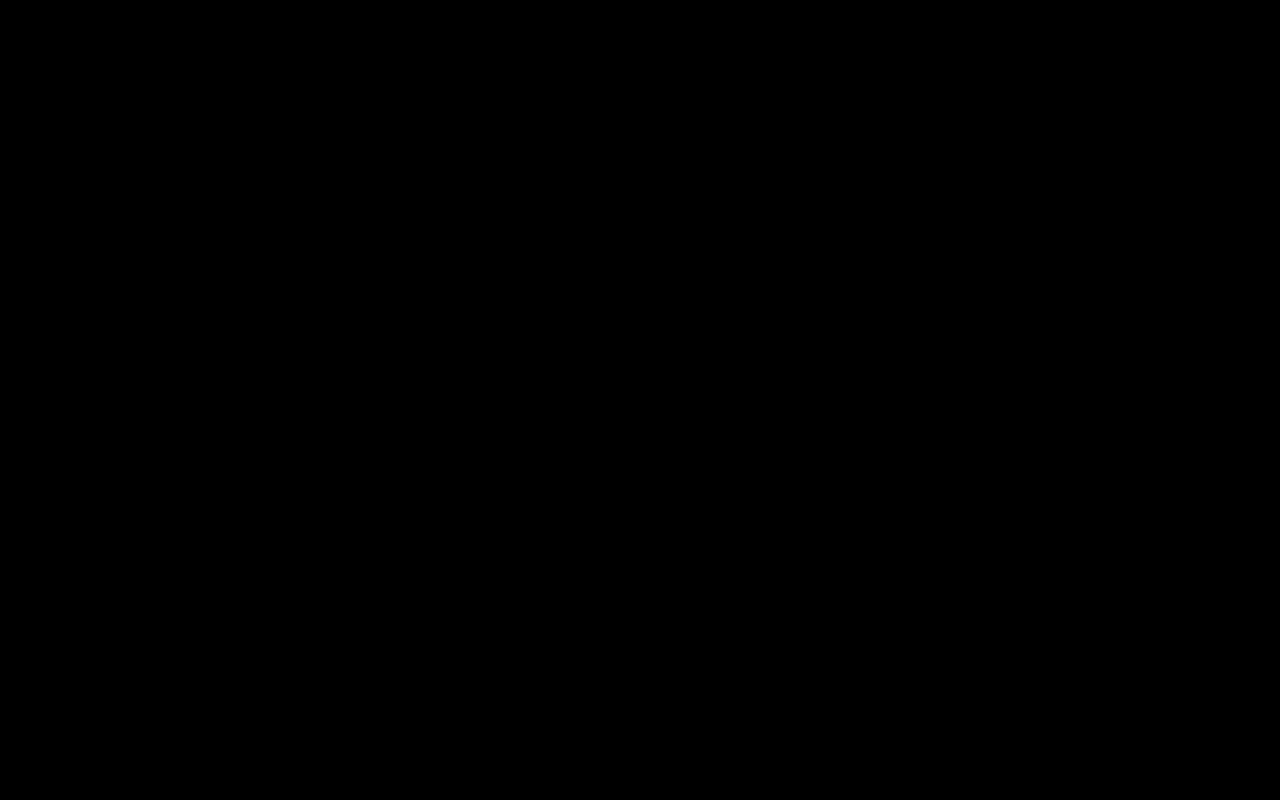
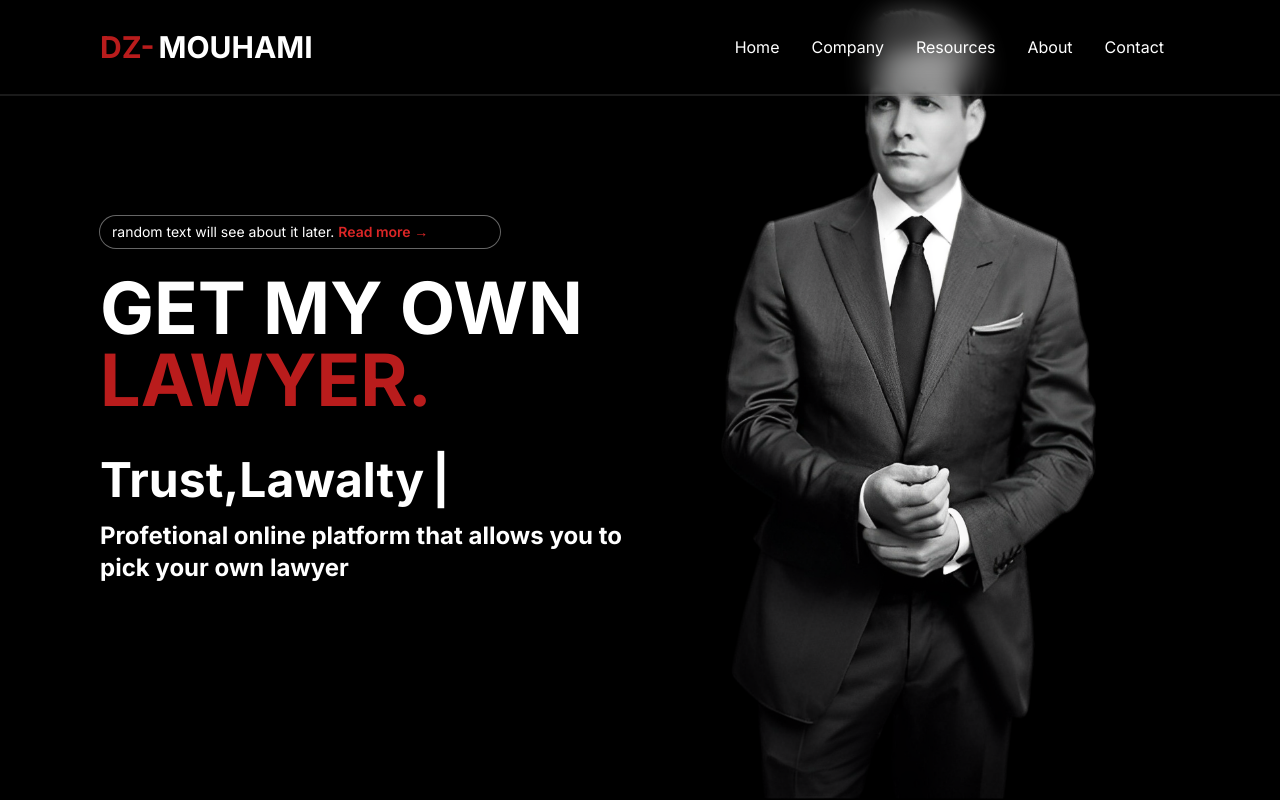
Before and after one commit to bilalsg/glprojets1, a Next.js app: page / in a window 1280 px wide. Built offline with nearby package versions, Linux system fonts and the light colour scheme.

Commit message:
this is the pull of the hero section of the project

```diff
--- /dev/null
+++ b/app/components/Herosection.tsx
@@ -0,0 +1,57 @@
+"use client"
+import React from 'react'
+import Typed from 'react-typed'
+import Button from '@/elements/Button'
+const Herosection = () => {
+  return (
+    <>
+    <div className='text-white w-full flex  relative  '>
+    <div className="absolute z-[0] w-[50%] h-[50%] right-20 bottom-20 blue__gradient" />
+    <div className="absolute z-[0] w-[50%] h-[50%] left-0 -top-20 blue__gradient" />
+
+      <div className='py-12  w-1/2 h-screen mx-auto flex flex-col justify-center z-20 relative'>
+            <div className="relative w-[400px] rounded-full px-3 py-1 text-sm leading-6 z-40 text-white ring-1 ring-white/40 hover:ring-white/60">
+                random text will see about it later.{' '}
+                <a href="#" className="font-semibold text-red-600">
+                  <span className="absolute inset-0" aria-hidden="true" />
+                  Read more <span aria-hidden="true">&rarr;</span>
+                </a>
+            </div>
+          <h1 className='md:text-7xl text-white sm:text-6xl text-4xl font-bold md:py-6 z-20'>
+            GET MY OWN <span className='text-red-700'>LAWYER.</span>
+          </h1>
+          <div className='flex  items-center z-10 '>
+            <p className='md:text-5xl sm:text-4xl text-xl font-bold py-4 '>
+              Trust,Lawalty
+            </p>
+            <div>
+              <Typed
+                className='md:text-5xl sm:text-4xl text-xl font-bold md:pl-2 pl-1 z-20'
+                strings={['LAW', 'JUSTICE', 'PROFESSIONAL']}
+                typeSpeed={120}
+                backSpeed={140}
+                loop
+              />
+            </div>
+
+          </div>
+          <p className='md:text-2xl text-xl font-bold text-white z-20  '>Profetional online platform that allows you to pick your own lawyer</p>
+          <Button />
+
+      </div>
+      <div className='brightness-60 hover:brightness-80 transition duration-200 ease-in-out hover:brightness-100 sm:w-1/2 relative w-0 py-9 z-10 ' style={{
+          backgroundImage: 'url("/law6.png")',
+          backgroundSize: 'cover',
+          backgroundPosition: 'center',
+          }}>
+
+      </div>
+
+
+
+    </div>
+    </>
+  )
+}
+
+export default Herosection
--- /dev/null
+++ b/app/components/Navbar.tsx
@@ -0,0 +1,55 @@
+"use client"
+import Button from '@/elements/Button';
+import React, { ReactNode, useState } from 'react';
+import { AiOutlineClose, AiOutlineMenu } from 'react-icons/ai';
+interface NavbarProps {
+    className?: string; // Optional className prop of type string
+  }
+const Navbar = ({className}:NavbarProps) => {
+    const [nav, setNav] = useState(false);
+
+    const handleNav = () => {
+      setNav(!nav);
+    };
+  return (
+    <div className={`${className} flex z-50  justify-between items-center h-24 w-full  fixed backdrop-blur-md  bg-black/30  shadow-xl border-b-[2px] border-white/10	  px-[100px] text-white`}>
+        <div className=' flex gap-1'>
+            <h1 className='w-full text-3xl font-bold text-red-700'>DZ-</h1>
+            <h1 className='w-full text-3xl font-bold text-white'>MOUHAMI</h1>
+
+
+        </div>
+        <div className='flex gap-4 justify-center items-center'>
+            <ul className='hidden md:flex'>
+            <li className='p-4'>Home</li>
+            <li className='p-4'>Company</li>
+            <li className='p-4'>Resources</li>
+            <li className='p-4'>About</li>
+            <li className='p-4'>Contact</li>
+
+            </ul>
+           <Button />
+
+
+        </div>
+        <div onClick={handleNav} className='block md:hidden'>
+            {nav ? <AiOutlineClose size={20}/> : <AiOutlineMenu size={20} />}
+        </div>
+        <ul className={nav ? 'fixed md:hidden block left-0 h-screen top-0 w-[60%] z-30 border-r border-r-gray-900 bg-[#000300] ease-in-out duration-500' : 'ease-in-out duration-500 fixed left-[-100%]'}>
+            <div className=' flex gap-1'>
+                <h1 className=' text-3xl font-bold text-red-700'>DZ-</h1>
+                <h1 className=' text-3xl font-bold text-white'>MOUHAMI</h1>
+
+
+            </div>
+            <li className='p-4 border-b border-gray-600'>Home</li>
+            <li className='p-4 border-b border-gray-600'>Company</li>
+            <li className='p-4 border-b border-gray-600'>Resources</li>
+            <li className='p-4 border-b border-gray-600'>About</li>
+            <li className='p-4'>Contact</li>
+        </ul>
+  </div>
+  )
+}
+
+export default Navbar
--- a/app/page.tsx
+++ b/app/page.tsx
@@ -1,13 +1,18 @@
+import Herosection from "./components/Herosection";
+import Navbar from "./components/Navbar";
 
 
 
 export default function Home() {
   return (
     <main className="flex min-h-screen bg-black flex-col w-full items-center justify-between overflow-hidden ">
+    <section className='px-[100px] flex flex-col w-full items-center justify-between'>
+      <Navbar className='z-20 ' />
+      <Herosection />
+    </section>
 
-     <p>merge test start now</p>
-    <h1>hello</h1>
 
-    </main>
+
+  </main>
   )
 }
--- /dev/null
+++ b/elements/Button.tsx
@@ -0,0 +1,16 @@
+import React from 'react'
+
+const Button = () => {
+  return (
+  <button className='bg-red-700 z-20 hover:bg-gray-900  sm:block hidden w-[200px] group relative font-medium my-6  py-3 text-white'>
+    <span className="ease absolute left-0 top-0 h-0 w-0 border-t-2 border-white transition-all duration-200 group-hover:w-full"></span>
+    <span className="ease absolute right-0 top-0 h-0 w-0 border-r-2 border-white transition-all duration-200 group-hover:h-full"></span>
+    <span className="ease absolute bottom-0 right-0 h-0 w-0 border-b-2 border-white transition-all duration-200 group-hover:w-full"></span>
+    <span className="ease absolute bottom-0 left-0 h-0 w-0 border-l-2 border-white transition-all duration-200 group-hover:h-full"></span>
+
+    Get Started
+  </button>
+  )
+}
+
+export default Button
```
